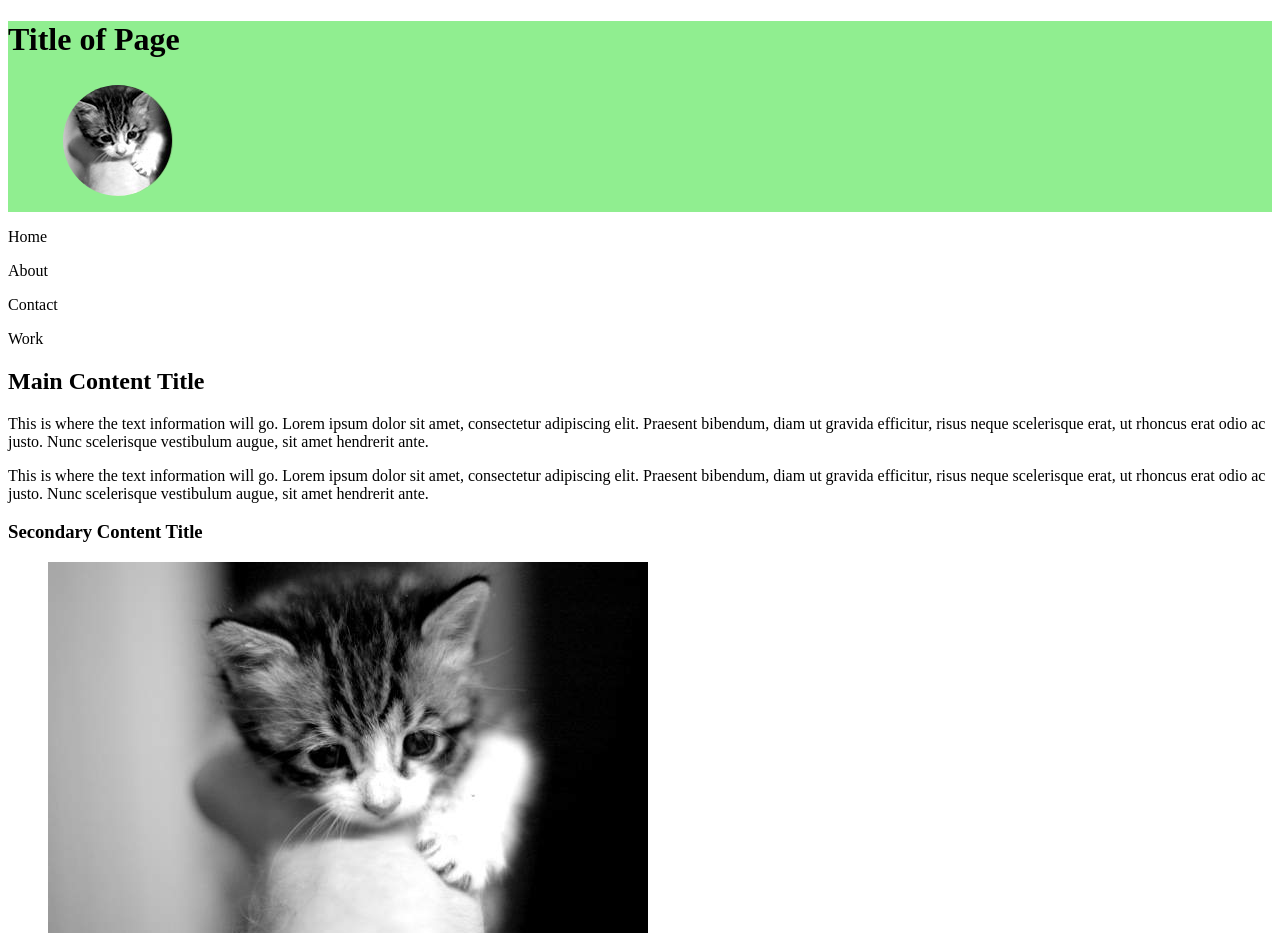
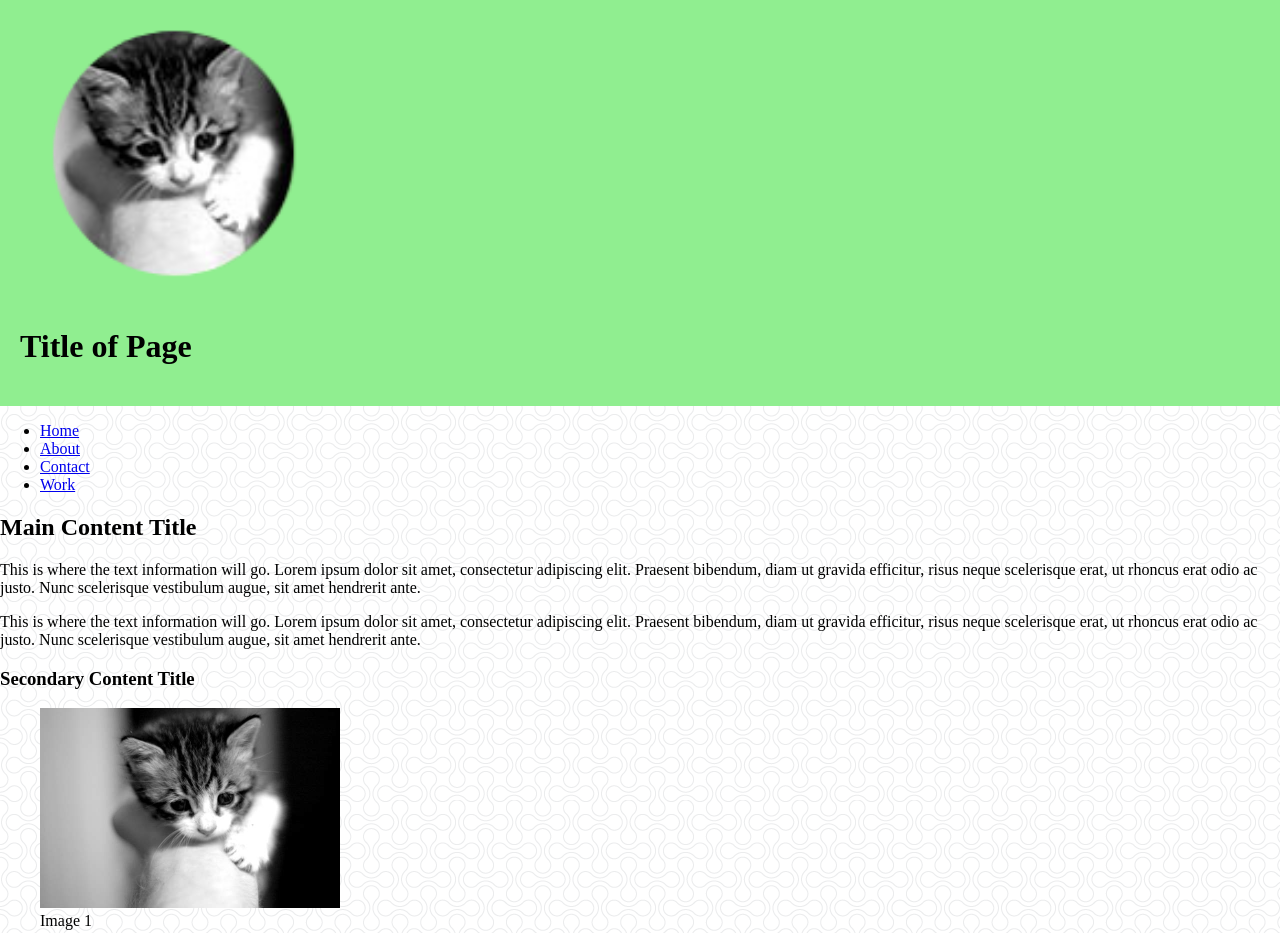
Before and after one commit to gend0065/gend0065.github.io, a plain HTML site: page lib2024/assg-4/index.html in a window 1280 px wide. Shown: the top 933 px of the page. Drawn offline with Linux system fonts and the light colour scheme.

Commit message:
starting css

```diff
--- a/lib2024/assg-4/css/style.css
+++ b/lib2024/assg-4/css/style.css
@@ -1,9 +1,18 @@
 @charset "utf-8";
 
-header, footer {
-  background-color: lightgreen
+/* setting background image */
+body {
+	background-image: url("../img/background.png");
+	margin: 0;
 }
 
-header p {
-  background-color: lightskyblue
+/* setting background colour */
+.site-border {
+  	padding: 20px;
+  	background-color: lightgreen;
 }
+
+/* change image size */
+img {
+	width: 300px;
+}
--- a/lib2024/assg-4/index.html
+++ b/lib2024/assg-4/index.html
@@ -5,23 +5,34 @@
 	<meta name="description" content="Mockup Webpage">
 	<meta name="keywords" content="HTML, CSS">
 	<title>Assignment 4</title>
-	<link rel="stylesheet" href="css/style.css">
+	<link rel="stylesheet" type="text/css" href="css/style.css">
 </head>
 <body>
-	<header>
+	<header id="header" class="site-border">
+		<!-- inserting logo -->
+		<img src="img/logo.png" alt="Logo" id="logo" class="header">
 		<h1>Title of Page</h1>
-		<!-- inserting logo -->
-		<figure>
-			<img src="img/logo.png" alt="Logo" id="logo" class="header">
-		</figure>
 	</header>
 
 	<!-- Tabs -->
-	<nav>
-		<p id="home" class="nav">Home</p>
-		<p id="about" class="nav">About</p>
-		<p id="contact" class="nav">Contact</p>
-		<p id="work" class="nav">Work</p>
+	<nav class="main-nav-container">
+		<ul class="main-nav">
+			<li>
+				<a href="home.html">Home</a>
+			</li>
+
+			<li>
+				<a href="about.html">About</a>
+			</li>
+
+			<li>
+				<a href="contact.html">Contact</a>
+			</li>
+
+			<li>
+				<a href="work.html">Work</a>
+			</li>
+		</ul>
 	</nav>
 
 	<main>
@@ -77,8 +88,9 @@
 					<img src="img/logo-square.jpg" alt="Cat" class="square">
 				</figure>
 			</article>
-			<h3>Title of the Sidebar</h3>
+
 			<article>
+				<h3>Title of the Sidebar</h3>
 				<p>
 					Sidebar text goes here. Lorem ipsum dolor sit amet, consectetur adipiscing elit. Praesent bibendum, diam ut gravida efficitur, risus neque scelerisque erat, ut rhoncus erat odio ac justo. Nunc scelerisque vestibulum augue, sit amet hendrerit ante.
 				</p>
@@ -87,14 +99,16 @@
 	</main>
 
 	<!-- This is the copyright notice and relevant links -->
-	<footer>
+	<footer id="footer" class="site-border">
 		<p>CopyRight 2017, All Rights Reserved.</p>
 		<figure>
 			<img src="img/facebook.png" alt="Facebook" class="link">
 		</figure>
+
 		<figure>
 			<img src="img/youtube.png" alt="Youtube" class="link">
 		</figure>
+
 		<figure>
 			<img src="img/twitter.png" alt="Twitter" class="link">
 		</figure>
--- a/lib2024/assg-4/style.css
+++ /dev/null
@@ -1,53 +0,0 @@
-@charset "utf-8";
- /*http://meyerweb.com/eric/tools/css/reset/
-   v2.0 | 20110126
-   License: none (public domain)
-*/
-
-html, body,h1, h2, article, figure,
-figcaption, footer, header, nav,
-output, nav,
-{
-	margin: 0;
-	padding: 0;
-	border: 0;
-	font-size: 100%;
-	font: inherit;
-	vertical-align: baseline;
-}
-
-/* HTML5 display-role reset for older browsers */
-article, aside, details, figcaption, figure,
-footer, header, hgroup, menu, nav, section {
-	display: block;
-}
-
-body {
-	line-height: 1;
-}
-
-/* Header styles */
-header {
-	background: lightgreen;
-
-}
-
-.logo {
-	float: left;
-	width:300px;
-	padding: 15px;
-	box-sizing: border-box;
-	background: lightskyblue;
-	/*box-sizing border box makes the width adjust according to padding*/
-}
-
-h1 {
-	float: left;
-	width: calc(100% -120px);
-	box-sizing: border-box;
-	padding: 20px;
-}
-
-img {
-	width: 300px;
-}
```
Also changed, not shown: lib2024/assg-4/img/background.png (added).
